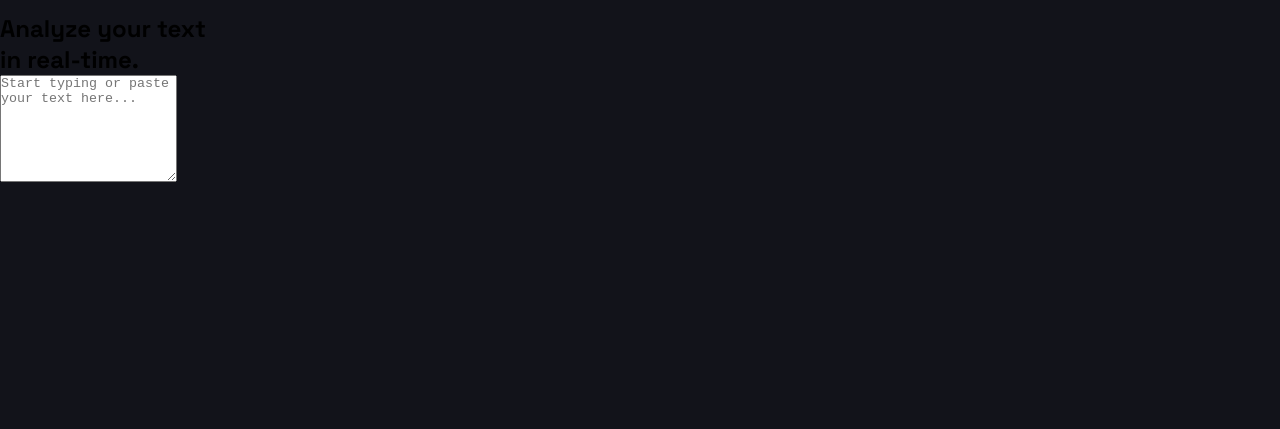
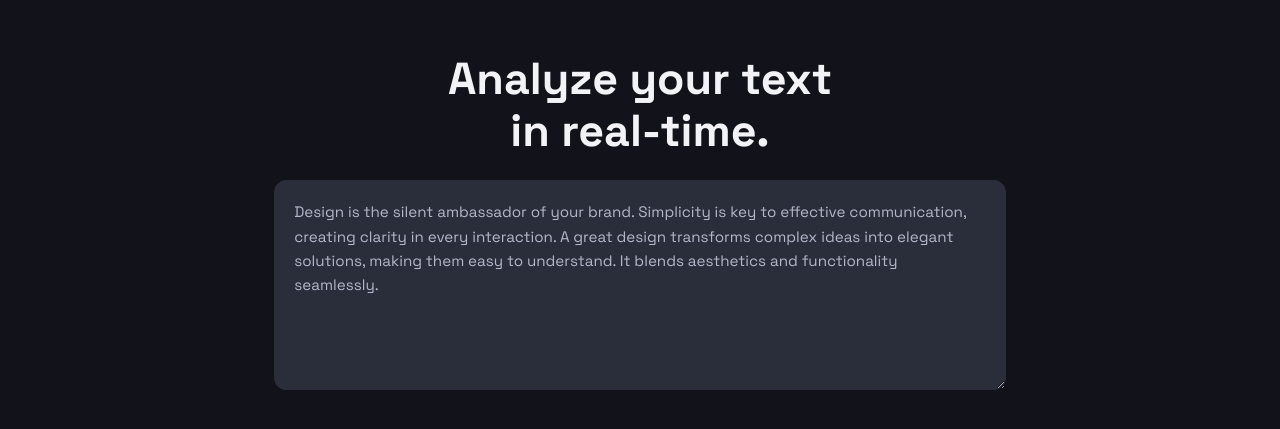
Before and after one commit to SofiaDeAlessandre/characterCounter-front-utn, a plain HTML site: page index.html in a window 1280 px wide. Shown: the part 69-498 px from the top of the page. Drawn offline with Linux system fonts and the light colour scheme.

Commit message:
style: agregar estilos de sección 'Hero'

```diff
--- a/index.html
+++ b/index.html
@@ -27,12 +27,15 @@
 
     <!--Main-->
     <main>
-        <!--Hero-->
+      <!--Hero-->
       <section class="hero">
-        <h2 class="hero-title">Analyze your text <br> in real-time.</h2>
+        <h2 class="hero-title">
+          Analyze your text <br />
+          in real-time.
+        </h2>
         <textarea
           class="hero-textarea"
-          placeholder="Start typing or paste your text here..."
+          placeholder="Design is the silent ambassador of your brand. Simplicity is key to effective communication, creating clarity in every interaction. A great design transforms complex ideas into elegant solutions, making them easy to understand. It blends aesthetics and functionality seamlessly."
           rows="7"
         ></textarea>
       </section>
--- a/styles.css
+++ b/styles.css
@@ -12,12 +12,14 @@
   --color-bg: #12131a;
   --color-border: #2a2d3a;
 
+
   /* Text */
   --text-primary: #f2f2f7;
   --text-secondary: #b4b7c9;
 
   /* Spacing */
   --radius-sm: 8px;
+   --radius: 12px;
 }
 
 /* Body */
@@ -72,4 +74,52 @@ h1 {
 
 /*Main*/
 
+main {
+  max-width: 780px;
+  margin: 0 auto;
+  padding: 2.5rem 1.5rem;
+  display: flex;
+  flex-direction: column;
+  gap: 1.5rem;
+}
+
 /*Hero*/
+
+.hero {
+  display: flex;
+  flex-direction: column;
+  align-items: center;
+  gap: 1.5rem;
+}
+
+.hero-title {
+  font-size: 2.8rem;
+  font-weight: 700;
+  text-align: center;
+  line-height: 1.15;
+  color: var(--text-primary);
+}
+
+.hero-textarea {
+  width: 100%;
+  background-color: var(--color-border);
+  color: var(--text-primary);
+  border: 1px solid var(--color-border);
+  border-radius: var(--radius);
+  padding: 1.2rem;
+  font-family: "Space Grotesk", sans-serif;
+  font-size: 0.95rem;
+  line-height: 1.6;
+  resize: vertical;
+  outline: none;
+  transition: border-color 0.2s, box-shadow 0.2s;
+}
+
+.hero-textarea::placeholder {
+  color: var(--text-secondary);
+}
+
+.hero-textarea:focus {
+  border-color: var(--color-bar);
+  box-shadow: 0 0 0 3px rgba(209, 155, 255, 0.15);
+}
```
